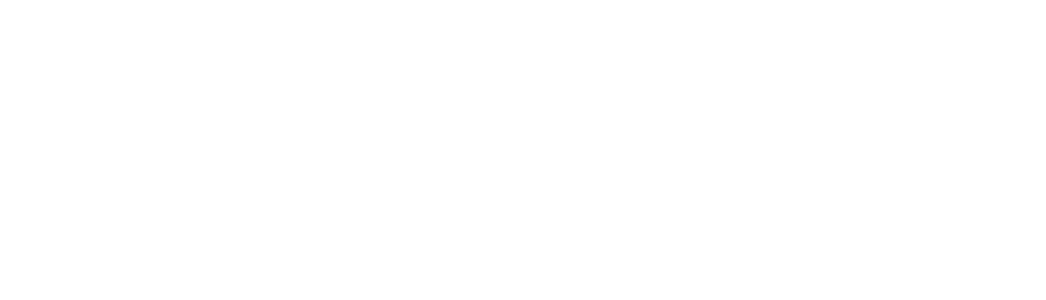
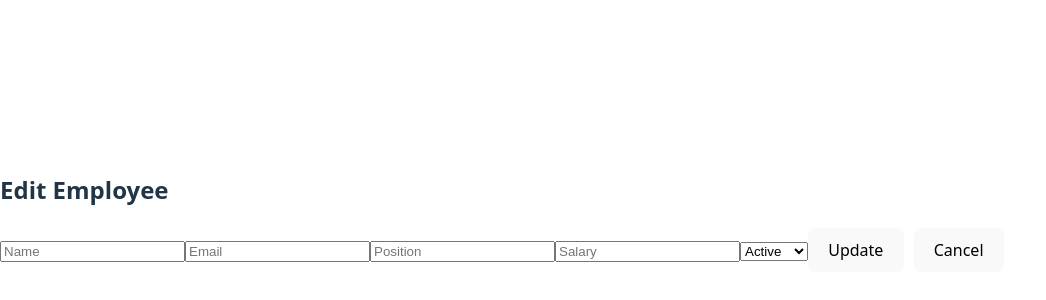
Before and after one commit to Fadelm300/EmployeeManagementSystem-frontend, a React app: page /employees/edit/1 in a window 1280 px wide. Before the commit this address had no page. Shown: the part 188-488 px from the top of the page, without its empty margins (0-1046 px from the left). Built offline with nearby package versions, Linux system fonts and the light colour scheme; no server answers; sample sign-in values are in the browser's storage; the HTML template or start-up script is replaced by a standard one.

Commit message:
Enhance Employees page: display full details, add Edit & Delete buttons, integrate token-based ProtectedRoute

```diff
--- a/src/App.jsx
+++ b/src/App.jsx
@@ -1,16 +1,16 @@
-import { BrowserRouter as Router, Routes, Route } from 'react-router-dom';
-import Login from './pages/Login';
-import Employees from './pages/Employees'
-// import AddEditEmployee from './pages/AddEditEmployee';
-import ProtectedRoute from './components/ProtectedRoute';
-
+import { BrowserRouter as Router, Routes, Route } from "react-router-dom";
+import Login from "./pages/Login";
+import Employees from "./pages/Employees";
+import AddEmployee from "./pages/AddEmployee";
+import EditEmployee from "./pages/EditEmployee";
+import ProtectedRoute from "./components/ProtectedRoute";
+// import DeleteEmployee from "./pages/DeleteEmployee";
 function App() {
   return (
     <Router>
       <Routes>
-        <Route path="/login" element={<Login />} />{/* public route */}
-      {/* protected route */}
-       <Route
+        <Route path="/login" element={<Login />} />
+        <Route
           path="/employees"
           element={
             <ProtectedRoute>
@@ -18,7 +18,34 @@ function App() {
             </ProtectedRoute>
           }
         />
-       </Routes>
+        <Route
+          path="/employees/add"
+          element={
+            <ProtectedRoute>
+              <AddEmployee />
+            </ProtectedRoute>
+          }
+        />
+        <Route
+          path="/employees/edit/:id"
+          element={
+            <ProtectedRoute>
+              <EditEmployee />
+            </ProtectedRoute>
+          }
+        />
+
+        {/* <Route
+          path="/employees/delete/:id"
+          element={
+            <ProtectedRoute>
+              <DeleteEmployee />
+            </ProtectedRoute>
+          }
+        /> */}
+
+
+      </Routes>
     </Router>
   );
 }
--- a/src/components/ProtectedRoute.jsx
+++ b/src/components/ProtectedRoute.jsx
@@ -2,7 +2,11 @@ import { Navigate } from 'react-router-dom';
 
 function ProtectedRoute({ children }) {
   const token = localStorage.getItem('token');
-  return token ? children : <Navigate to="/login" />;
-}
+  if (!token) {
+    return <Navigate to="/login" replace />;
+  }
+
+  return children;
+};
 
 export default ProtectedRoute;
--- /dev/null
+++ b/src/pages/AddEmployee.jsx
@@ -0,0 +1,77 @@
+import { useState } from "react";
+import { useNavigate } from "react-router-dom";
+import api from "../api";
+
+function AddEmployee() {
+  const navigate = useNavigate();
+  const [form, setForm] = useState({
+    name: "",
+    email: "",
+    position: "",
+    salary: "",
+    status: "active",
+  });
+
+  const handleChange = (e) => {
+    setForm({ ...form, [e.target.name]: e.target.value });
+  };
+
+  const handleSubmit = (e) => {
+    e.preventDefault();
+    api.post("/employees", form)
+      .then(() => navigate("/employees"))
+      .catch(() => alert("Failed to add employee"));
+  };
+
+  const handleCancel = () => {
+    navigate("/employees");
+  };
+
+  return (
+    <div>
+      <h2>Add Employee</h2>
+      <form onSubmit={handleSubmit}>
+        <input
+          name="name"
+          placeholder="Name"
+          value={form.name}
+          onChange={handleChange}
+          required
+        />
+        <input
+          name="email"
+          placeholder="Email"
+          value={form.email}
+          onChange={handleChange}
+          required
+        />
+        <input
+          name="position"
+          placeholder="Position"
+          value={form.position}
+          onChange={handleChange}
+          required
+        />
+        <input
+          name="salary"
+          placeholder="Salary"
+          type="number"
+          value={form.salary}
+          onChange={handleChange}
+          required
+        />
+        <select name="status" value={form.status} onChange={handleChange}>
+          <option value="active">Active</option>
+          <option value="inactive">Inactive</option>
+        </select>
+
+        <button type="submit">Add</button>
+        <button type="button" onClick={handleCancel} >
+          Cancel
+        </button>
+      </form>
+    </div>
+  );
+}
+
+export default AddEmployee;
--- /dev/null
+++ b/src/pages/EditEmployee.jsx
@@ -0,0 +1,105 @@
+import { useState, useEffect } from "react";
+import { useNavigate, useParams } from "react-router-dom";
+import api from "../api";
+
+function EditEmployee() {
+  const { id } = useParams();
+  const navigate = useNavigate();
+
+  const [form, setForm] = useState({
+    name: "",
+    email: "",
+    position: "",
+    salary: "",
+    status: "active",
+  });
+
+  useEffect(() => {
+    const fetchEmployee = async () => {
+      try {
+        const res = await api.get(`/employees/${id}`);
+        const emp = res.data.data || res.data;
+        setForm({
+          name: emp.name || "",
+          email: emp.email || "",
+          position: emp.position || "",
+          salary: emp.salary || "",
+          status: emp.status || "active",
+        });
+      } catch {
+        alert("Employee not found");
+      }
+    };
+    fetchEmployee();
+  }, [id]);
+
+  const handleChange = (e) => {
+    setForm({ ...form, [e.target.name]: e.target.value });
+  };
+
+  const handleSubmit = async (e) => {
+    e.preventDefault();
+    try {
+      await api.put(`/employees/${id}`, form);
+      navigate("/employees");
+    } catch {
+      alert("Failed to update employee");
+    }
+  };
+
+  const handleCancel = () => {
+    navigate("/employees");
+  };
+
+  return (
+    <div>
+      <h2>Edit Employee</h2>
+      <form onSubmit={handleSubmit}>
+        <input
+          name="name"
+          placeholder="Name"
+          value={form.name}
+          onChange={handleChange}
+          required
+        />
+        <input
+          name="email"
+          placeholder="Email"
+          value={form.email}
+          onChange={handleChange}
+          required
+        />
+        <input
+          name="position"
+          placeholder="Position"
+          value={form.position}
+          onChange={handleChange}
+          required
+        />
+        <input
+          name="salary"
+          placeholder="Salary"
+          type="number"
+          value={form.salary}
+          onChange={handleChange}
+          required
+        />
+        <select name="status" value={form.status} onChange={handleChange}>
+          <option value="active">Active</option>
+          <option value="inactive">Inactive</option>
+        </select>
+
+        <button type="submit">Update</button>
+        <button
+          type="button"
+          onClick={handleCancel}
+          style={{ marginLeft: "10px" }}
+        >
+          Cancel
+        </button>
+      </form>
+    </div>
+  );
+}
+
+export default EditEmployee;
--- a/src/pages/Employees.jsx
+++ b/src/pages/Employees.jsx
@@ -1,25 +1,72 @@
-import { useEffect, useState } from 'react';
-import api from '../api';
+import { useState, useEffect } from "react";
+import { useNavigate } from "react-router-dom";
+import api from "../api";
 
 function Employees() {
   const [employees, setEmployees] = useState([]);
+  const [loading, setLoading] = useState(true);
+  const navigate = useNavigate();
 
   useEffect(() => {
-    api.get('/employees')
-      .then(res => setEmployees(res.data.data))
-      .catch(() => alert('Unauthorized'));
+    const fetchEmployees = async () => {
+      try {
+        const res = await api.get("/employees");
+        setEmployees(res.data.data || res.data);
+      } catch (err) {
+        if (err.response?.status === 401) alert("Unauthorized");
+        else alert("Something went wrong");
+      } finally {
+        setLoading(false);
+      }
+    };
+
+    fetchEmployees();
   }, []);
+
+  const handleDelete = async (id) => {
+    if (!window.confirm("Are you sure you want to delete this employee?")) return;
+
+    try {
+      await api.delete(`/employees/${id}`);
+      setEmployees(employees.filter((emp) => emp.id !== id));
+    } catch {
+      alert("Failed to delete employee");
+    }
+  };
+
+  if (loading) return <p>Loading...</p>;
 
   return (
     <div>
       <h2>Employees</h2>
-      <ul>
-        {employees.map(emp => (
-          <li key={emp.id}>
-            {emp.name} - {emp.position}
-          </li>
-        ))}
-      </ul>
+      <button onClick={() => navigate("/employees/add")}>Add Employee</button>
+      <table >
+        <thead>
+          <tr>
+            <th>Name</th>
+            <th>Email</th>
+            <th>Position</th>
+            <th>Salary</th>
+            <th>Status</th>
+            <th>Actions</th>
+          </tr>
+        </thead>
+        <tbody>
+          {employees.map((emp) => (
+            <tr key={emp.id}>
+              <td>{emp.name}</td>
+              <td>{emp.email}</td>
+              <td>{emp.position}</td>
+              <td>{emp.salary}</td>
+              <td>{emp.status}</td>
+              <td>
+                <button onClick={() => navigate(`/employees/edit/${emp.id}`)}>Edit</button>
+                <button onClick={() => handleDelete(emp.id)} >Delete</button>
+              </td>
+            </tr>
+          ))}
+        </tbody>
+      </table>
     </div>
   );
 }
--- a/src/pages/Login.jsx
+++ b/src/pages/Login.jsx
@@ -1,29 +1,29 @@
+import axios from '../api';
+import { useNavigate } from 'react-router-dom';
 import { useState } from 'react';
-import api from '../api';
 
 function Login() {
   const [email, setEmail] = useState('');
   const [password, setPassword] = useState('');
+  const navigate = useNavigate();
 
-  const handleLogin = async () => {
-  try {
-    const res = await api.post('/login', { email, password });
-
-    localStorage.setItem('token', res.data.token);
-
-    window.location.href = '/employees';
-  } catch (err) {
-    alert('Invalid credentials');
-  }
-};
-
+  const handleSubmit = async (e) => {
+    e.preventDefault();
+    try {
+      const res = await axios.post('/login', { email, password });
+      localStorage.setItem('token', res.data.token);
+      navigate('/employees');
+    } catch (err) {
+      alert('Login failed');
+    }
+  };
 
   return (
-    <div>
-      <input type="email" placeholder="Email" onChange={e => setEmail(e.target.value)} />
+    <form onSubmit={handleSubmit}>
+      <input placeholder="Email" onChange={e => setEmail(e.target.value)} />
       <input type="password" placeholder="Password" onChange={e => setPassword(e.target.value)} />
-      <button onClick={handleLogin}>Login</button>
-    </div>
+      <button type="submit">Login</button>
+    </form>
   );
 }
 
```
Also changed, not shown: src/pages/AddEditEmployee.jsx (deleted, +0 -9 lines).
